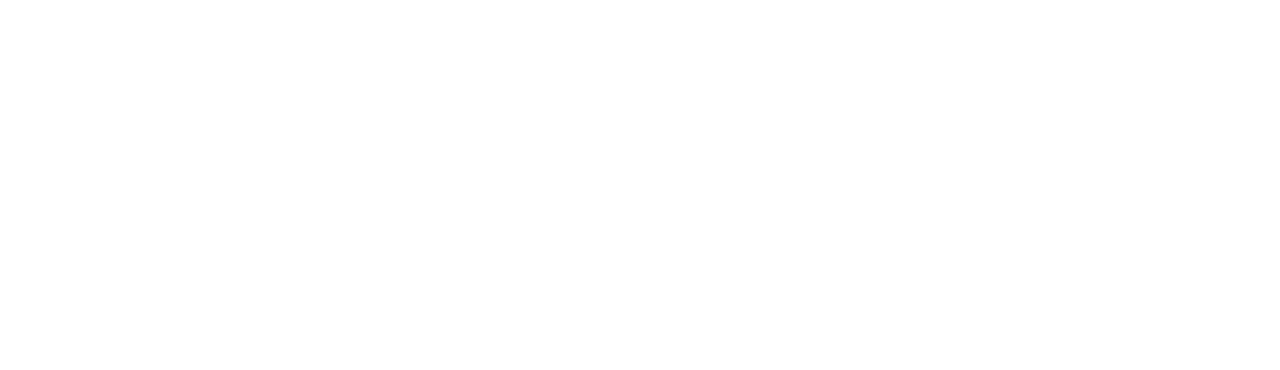
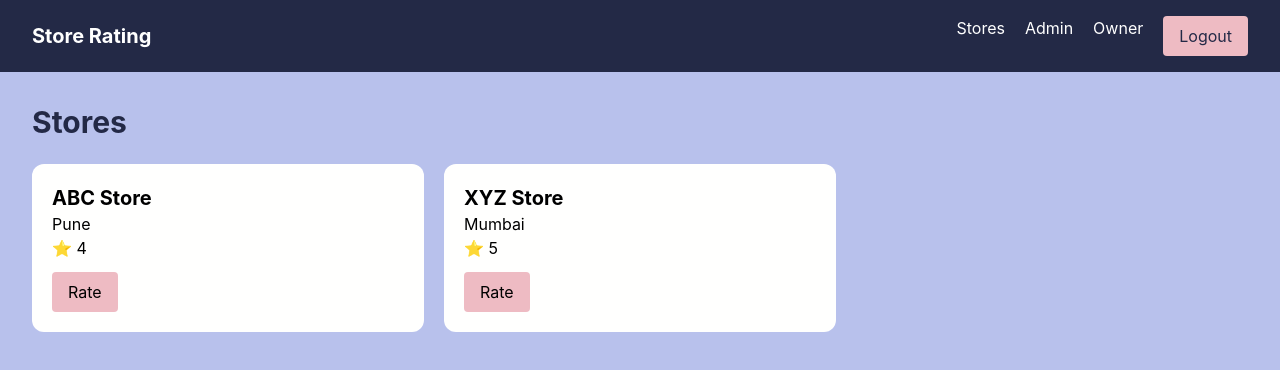
Before and after one commit to siddhikharde/store-rating-app, a React (Vite) app in the folder client/: page /user in a window 1280 px wide. Before the commit this address had no page. Shown: the top 370 px of the page. Built offline with nearby package versions, Linux system fonts and the light colour scheme.

Commit message:
sample user-dashbord created

```diff
--- a/client/src/App.jsx
+++ b/client/src/App.jsx
@@ -4,6 +4,7 @@
 import Register from './Pages/auth/Register'
 import OwnerDashboard from './Pages/owner/OwnerDashboard'
 import AdminDashboard from './Pages/admin/AdminDashboard'
+import UserDashboard from './Pages/user/UserDashboard'
 
 function App() {
   return (
@@ -13,6 +14,7 @@
       <Route path='/register' element={<Register/>}/>
       <Route path='/owner' element={<OwnerDashboard/>}/>
       <Route path='/admin' element={<AdminDashboard/>}/>
+      <Route path='/user' element={<UserDashboard/>}/>
     </Routes>
   </BrowserRouter>
   )
--- /dev/null
+++ b/client/src/Pages/user/UserDashboard.jsx
@@ -0,0 +1,63 @@
+import Navbar from "../../components/Navbar";
+
+function UserDashboard() {
+  const stores = [
+    {
+      name:"ABC Store",
+      address:"Pune",
+      rating:4
+    },
+    {
+      name:"XYZ Store",
+      address:"Mumbai",
+      rating:5
+    }
+  ];
+
+  return (
+    <div className="min-h-screen bg-[#b8c1ec]">
+
+      <Navbar />
+
+      <div className="p-8">
+
+        <h1 className="text-3xl font-bold text-[#232946]">
+          Stores
+        </h1>
+
+        <div className="grid md:grid-cols-3 gap-5 mt-6">
+
+          {stores.map((store,index)=>(
+            <div
+              key={index}
+              className="bg-[#fffffe] p-5 rounded-xl"
+            >
+
+              <h2 className="text-xl font-bold">
+                {store.name}
+              </h2>
+
+              <p>
+                {store.address}
+              </p>
+
+              <p>
+                ⭐ {store.rating}
+              </p>
+
+              <button className="mt-3 bg-[#eebbc3] px-4 py-2 rounded">
+                Rate
+              </button>
+
+            </div>
+          ))}
+
+        </div>
+
+      </div>
+
+    </div>
+  );
+}
+
+export default UserDashboard;
```
